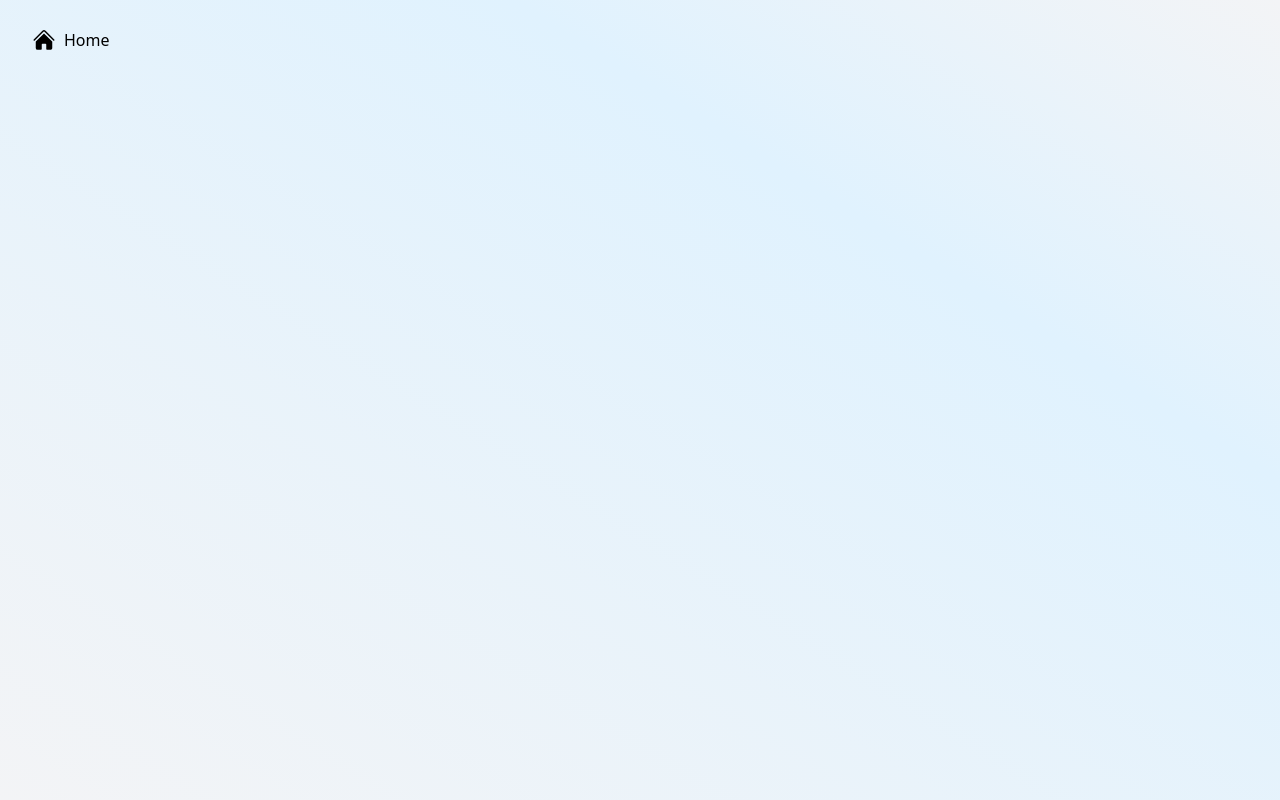
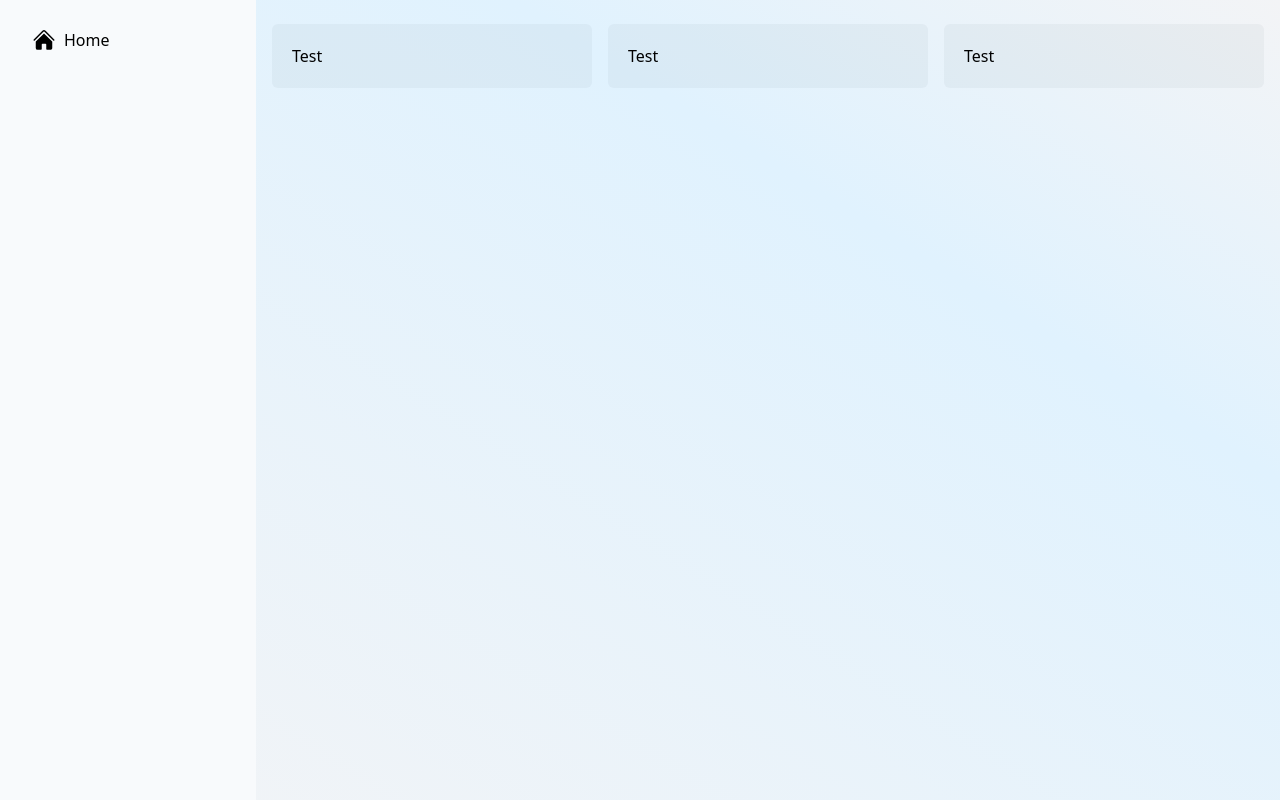
Before and after one commit to HseongH/React-Template, a React (Vite) app: page / in a window 1280 px wide. Built offline with nearby package versions, Linux system fonts and the light colour scheme.

Commit message:
test를 위한 메인 페이지 추가

```diff
--- a/src/App.tsx
+++ b/src/App.tsx
@@ -1,12 +1,13 @@
 import { BrowserRouter, Route, Routes } from 'react-router-dom';
 import Layout from '@/components/Layout';
+import Home from './pages/Home';
 
 function App() {
   return (
     <BrowserRouter>
       <Layout>
         <Routes>
-          <Route path="/" />
+          <Route path="/" Component={Home} />
         </Routes>
       </Layout>
     </BrowserRouter>
--- a/src/components/Layout.tsx
+++ b/src/components/Layout.tsx
@@ -7,10 +7,10 @@ interface ILayout {
 
 function Layout({ children }: ILayout) {
   return (
-    <div className="to-gray-960 relative isolate bg-gradient-to-bl from-gray-100 via-sky-100 via-30% to-gray-100 dark:from-gray-900 dark:via-sky-950 dark:via-20% dark:to-gray-900">
+    <div className="to-gray-960 relative isolate bg-gradient-to-bl from-gray-100 via-sky-100 via-30% to-gray-100 dark:from-gray-900 dark:via-sky-950 dark:via-20% dark:to-gray-900 dark:text-slate-50">
       <Sidebar />
 
-      <main className="ml-64 min-h-screen">
+      <main className="ml-64 min-h-screen px-4 py-6">
         <div className="rounded-md">{children}</div>
       </main>
     </div>
--- a/src/components/Sidebar.tsx
+++ b/src/components/Sidebar.tsx
@@ -2,7 +2,7 @@ import { Link } from 'react-router-dom';
 
 function Sidebar() {
   return (
-    <div className="fixed inset-y-0 left-0 w-64 p-5 dark:text-slate-50">
+    <div className="fixed inset-y-0 left-0 w-64 bg-slate-50 p-5 dark:bg-slate-900/30">
       <nav>
         <Link className="flex w-full rounded-md px-3 py-2 hover:bg-black/5 dark:hover:bg-white/5" to="/">
           <svg xmlns="http://www.w3.org/2000/svg" viewBox="0 0 24 24" fill="currentColor" className="mr-2 size-6">
--- /dev/null
+++ b/src/components/Widget.tsx
@@ -0,0 +1,11 @@
+import { ReactNode } from 'react';
+
+interface IWidget {
+  children: ReactNode;
+}
+
+function Widget({ children }: IWidget) {
+  return <div className="rounded-md bg-slate-600/5 p-5 dark:bg-slate-900/30">{children}</div>;
+}
+
+export default Widget;
--- /dev/null
+++ b/src/pages/Home/index.tsx
@@ -0,0 +1,13 @@
+import Widget from '@/components/Widget';
+
+function Home() {
+  return (
+    <div className="columns-3">
+      <Widget>Test</Widget>
+      <Widget>Test</Widget>
+      <Widget>Test</Widget>
+    </div>
+  );
+}
+
+export default Home;
--- a/tailwind.config.ts
+++ b/tailwind.config.ts
@@ -6,5 +6,5 @@ export default {
     extend: {},
   },
   plugins: [],
-  darkMode: ['selector', '[data-mode="dark"]'],
+  // darkMode: ['selector', '[data-mode="dark"]'],
 } satisfies Config;
```
